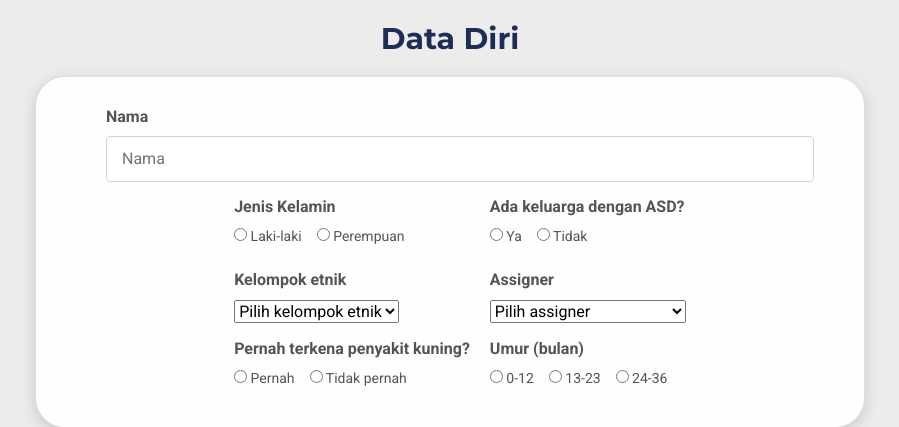
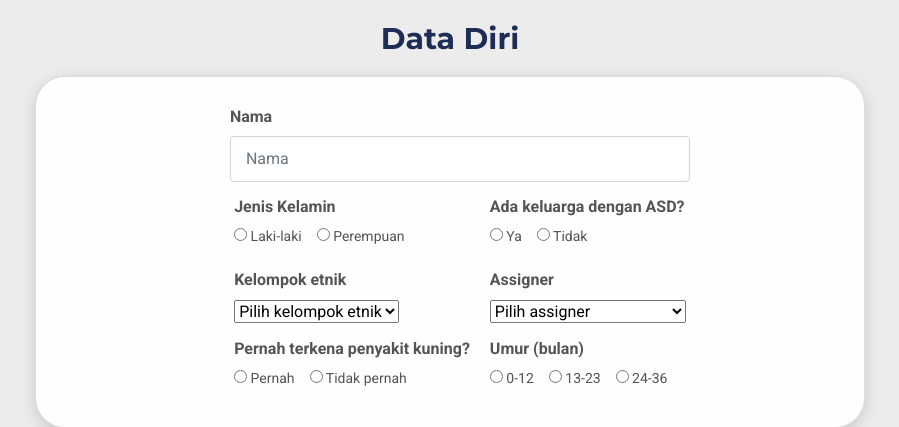
Before and after one commit to Sammy219/ASD-Screening, a Flask app: page /questionare-test in a window 1280 px wide. Shown: the part 330-757 px from the top of the page, without its empty margins (190-1089 px from the left). Run offline with Flask 2, Linux system fonts and the light colour scheme; some libraries are stand-ins or nearby versions.

Commit message:
Fix Name field

```diff
--- a/app/static/other.css
+++ b/app/static/other.css
@@ -192,6 +192,13 @@ input[type=submit] {
 
 
 /* Data Diri */
+.nama {
+    position: relative;
+    left: 50%;
+    transform: translate(-50%);
+    width: 65%;
+}
+
 .data-diri {
     display: flex;
     position: relative;
--- a/app/templates/questionare-test.jinja
+++ b/app/templates/questionare-test.jinja
@@ -10,8 +10,10 @@ Questionare Test Page
         <h3>Data Diri</h3>
         <div class="card">
             <div class="form-check">
+            <div class="nama">
                 <h2>Nama</h2>
                 <input type="text" class="form-control" placeholder="Nama" id="name" name="name" required>
+            </div>
             </div>
             <div class="data-diri">
                 <div class="data">
```
Also changed, not shown: app/static/img/IMG_20201127_132903.jpg (added).
